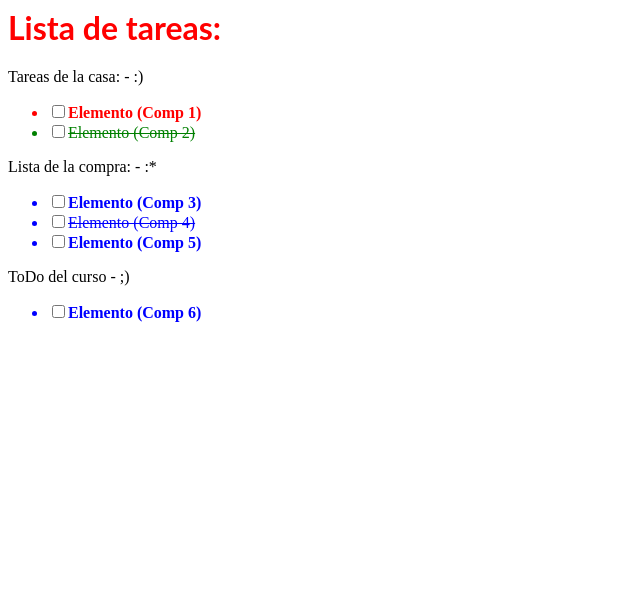
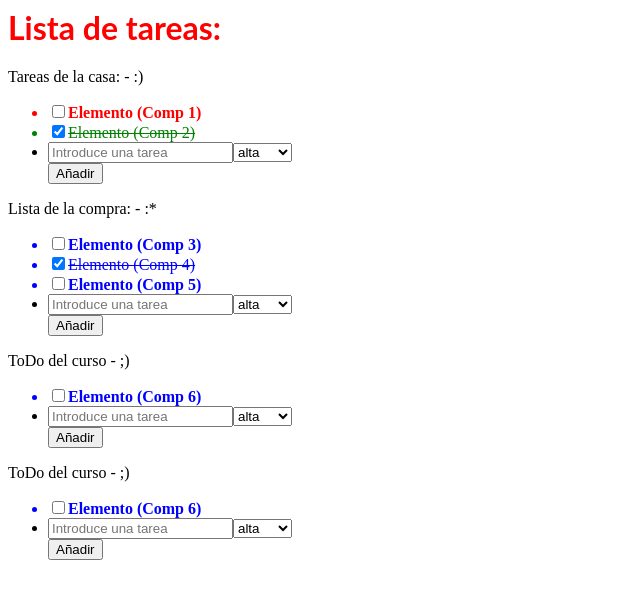
Before and after one commit to Eduardo-ed/react-es7mvf, a React (Create React App) app: page / in a window 1280 px wide. Shown: the top 598 px of the page, without its empty margins (0-640 px from the left). Built offline with nearby package versions, Linux system fonts and the light colour scheme.

Commit message:
3 files modified, 1 added

```diff
--- a/src/App.jsx
+++ b/src/App.jsx
@@ -1,6 +1,7 @@
 import React from 'react';
 
 import { Lista } from './components/Lista';
+import ListaClase from './components/ListaClase';
 
 export function App() {
   const elementos1 = [
@@ -20,6 +21,7 @@ export function App() {
       <Lista titulo="Tareas de la casa:" icono=":)" elementos={elementos1} />
       <Lista titulo="Lista de la compra:" icono=":*" elementos={elementos2} />
       <Lista titulo="ToDo del curso" icono=";)" elementos={elementos3} />
+      <ListaClase titulo="ToDo del curso" icono=";)" elementos={elementos3} />
     </div>
   );
 }
--- a/src/components/ComponenteListaClase.jsx
+++ b/src/components/ComponenteListaClase.jsx
@@ -4,39 +4,41 @@ import './componente-lista.css';
 import ComponenteLista from './ComponenteLista';
 
 class ComponenteListaClase extends React.Component {
-  constructor(props){
+  constructor(props) {
     super(props);
-    this.state={
+    this.state = {
       done: props.done
     };
-    this.prioridad= props.prioridad;
-    this.texto =props.texto;
+    this.prioridad = props.prioridad;
+    this.texto = props.texto;
     this.setElementClass()
   }
 
-  setElementClass(){
-    this.claseLista=this.prioridad;
+  setElementClass() {
+    this.claseLista = this.prioridad;
     if (this.state.done) {
-      this.claseLista +=  ' el-done';
+      this.claseLista += ' el-done';
     } else {
       this.claseLista += ' el-undone';
     }
   }
 
-  changeStatus(){
-    this.setState({done: !this.state.done});
+  changeStatus() {
+    this.setState({ done: !this.state.done });
   }
 
-  render(){
+  render() {
+    this.setElementClass();
     return (
       <li className={this.claseLista}>
-        <input type="checkbox" onChange={this.changeStatus.bind(this)}/>
+        <input type="checkbox" defaultChecked={this.state.done} onChange={this.changeStatus.bind(this)} />
         {this.texto}
       </li>
     );
   }
 }
-ComponenteListaClase.defaultProps={
-  prioridad: 'baja'
+ComponenteListaClase.defaultProps = {
+  prioridad: 'baja',
+  done: false,
 }
 export default ComponenteListaClase;
--- a/src/components/Lista.jsx
+++ b/src/components/Lista.jsx
@@ -1,12 +1,12 @@
-import React from 'react';
+import React, { useState, useRef } from 'react';
 import ComponenteListaClase from './ComponenteListaClase';
 
 export function Lista(props) {
-  const listaComponentes = [];
+  const listaInicial = [];
 
   if (props.elementos !== undefined) {
     for (let i = 0; i < props.elementos.length; i++) {
-      listaComponentes.push(
+      listaInicial.push(
         <ComponenteListaClase
           done={props.elementos[i].done}
           texto={props.elementos[i].texto}
@@ -15,11 +15,35 @@ export function Lista(props) {
       );
     }
   }
+  const [listaComponentes, setListaComponentes] = useState(listaInicial);
+  const valorTextInput = useRef();
+  const valorPrioridad = useRef();
+  const funcion = function addElement() {
+
+    const newLista = listaComponentes.concat(
+      <ComponenteListaClase prioridad={valorPrioridad.current.value} texto={valorTextInput.current.value} />
+    );
+    setListaComponentes(newLista);
+  };
 
   return (
     <div>
       {props.titulo} - {props.icono}
-      <ul>{listaComponentes}</ul>
+      <ul>
+        {listaComponentes}
+        <li>
+          <input ref={valorTextInput} type="text" placeholder="Introduce una tarea" />
+
+          <select ref={valorPrioridad}>
+            <option value="alta">alta</option>
+            <option value="media">media</option>
+            <option value="baja">baja</option>
+          </select>
+          <br/>
+          <button onClick={funcion}>Añadir</button>
+
+        </li>
+      </ul>
     </div>
   );
 }
--- /dev/null
+++ b/src/components/ListaClase.jsx
@@ -0,0 +1,62 @@
+import React, { useState, useRef } from 'react';
+import ComponenteListaClase from './ComponenteListaClase';
+
+class ListaClase extends React.Component {
+  constructor(props) {
+    super(props);
+    this.ListaInicial = [];
+    this.titulo=props.titulo;
+    this.icono=props.icono;
+    this.elementos=props.elementos;
+
+  }
+
+  crearLista(){
+    if (this.elementos !== undefined) {
+      for (let i = 0; i < this.elementos.length; i++) {
+        this.ListaInicial.push(
+          <ComponenteListaClase
+            done={this.elementos[i].done}
+            texto={this.elementos[i].texto}
+            prioridad={this.elementos[i].prioridad}
+          />
+        );
+      }
+    }
+  }
+
+  addElement() {
+
+    /*
+    const valorTextInput = useRef();
+    const valorPrioridad = useRef();
+
+    const newLista = listaComponentes.concat(
+      <ComponenteListaClase prioridad={valorPrioridad.current.value} texto={valorTextInput.current.value} />
+    );*/
+  }
+
+  render() {
+    this.crearLista();
+    return (
+      <div>
+        {this.titulo} - {this.icono}
+        <ul>
+          {this.ListaInicial}
+          <li>
+            <input  type="text" placeholder="Introduce una tarea" />
+            <select >
+              <option value="alta">alta</option>
+              <option value="media">media</option>
+              <option value="baja">baja</option>
+            </select>
+            <br />
+            <button onClick={this.addElement()}>Añadir</button>
+
+          </li>
+        </ul>
+      </div>
+    );
+  }
+}
+export default ListaClase;
```
